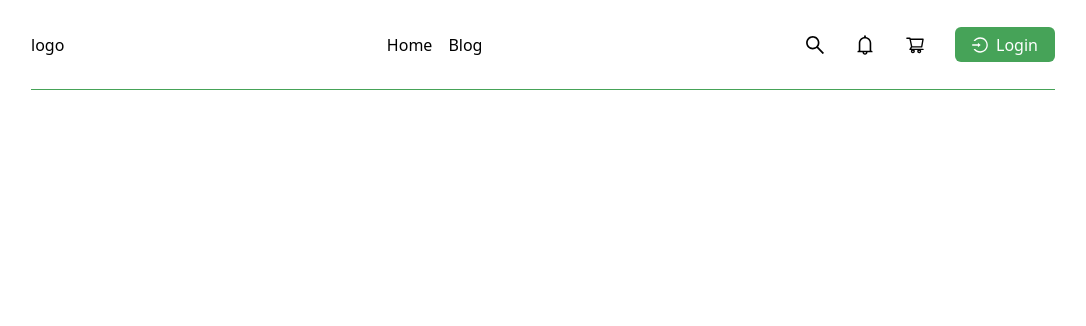
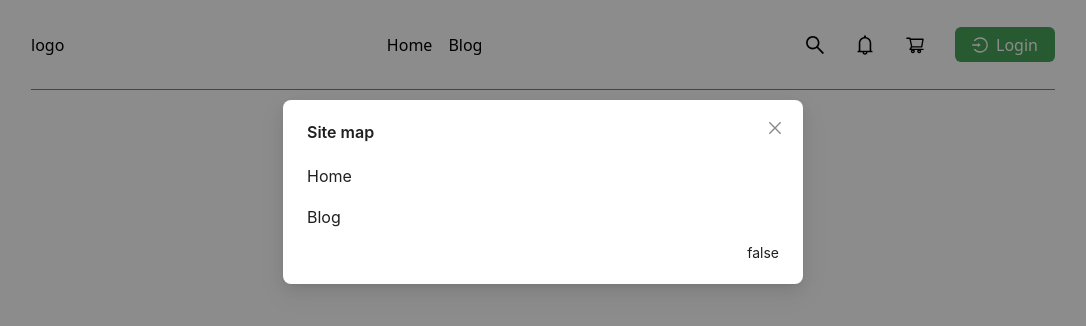
Before and after one commit to abdulvokhid1/intern_project, a React (Create React App) app: page / in a window 1280 px wide. Shown: the top 326 px of the page, without its empty margins (97-1183 px from the left). Built offline with nearby package versions, Linux system fonts and the light colour scheme.

Commit message:
UI: Navbar

```diff
--- /dev/null
+++ b/src/components/Navbar/Sitemap/index.tsx
@@ -0,0 +1,17 @@
+import type { FC } from "react";
+import { Modal } from "antd";
+const SiteMap: FC = () => {
+  const custom_link_style: string =
+    "text-[1rem] font-normal  leading 6 cursor-pointer";
+  const custom_hover_style: string =
+    "hover:border-l-[5px] hover:border-[#46A358] hover:pl-[5px] hover:text-[#46A358] transition-colors";
+  return (
+    <Modal open={true} title="Site map" footer="false">
+      <div className="flex gap-4 flex-col mt-5">
+        <h3 className={`${custom_link_style} ${custom_hover_style}`}>Home</h3>
+        <h3 className={`${custom_link_style} ${custom_hover_style}`}>Blog</h3>
+      </div>
+    </Modal>
+  );
+};
+export default SiteMap;
--- a/src/components/Navbar/index.tsx
+++ b/src/components/Navbar/index.tsx
@@ -4,12 +4,15 @@ import {
   SearchOutlined,
   ShoppingCartOutlined,
   BellOutlined,
+  MenuOutlined,
 } from "@ant-design/icons";
+import SiteMap from "./Sitemap";
 
 const Navbar: FC = () => {
   const icon_style: string = "cursor-pointer text-[20px]";
   return (
     <div className="w-[80%] m-auto flex justify-between items-center h-[90px] border-b border-[#46A358]">
+      <SiteMap />
       <div>
         <img />
         <h3>logo</h3>
@@ -22,10 +25,11 @@ const Navbar: FC = () => {
         <SearchOutlined className={`${icon_style}`} />
         <BellOutlined className={`${icon_style}`} />
         <ShoppingCartOutlined className={`${icon_style}`} />
-        <button className="text-white w-[100px] h-[35px] bg-[#46A358] flex justify-center items-center gap-2 rounded-md">
+        <button className="text-white w-[100px] h-[35px] bg-[#46A358] flex justify-center items-center gap-2 rounded-md max-md:hidden">
           <LoginOutlined />
           Login
         </button>
+        <MenuOutlined className={`${icon_style} hidden max-md:flex`} />
       </div>
     </div>
   );
```
